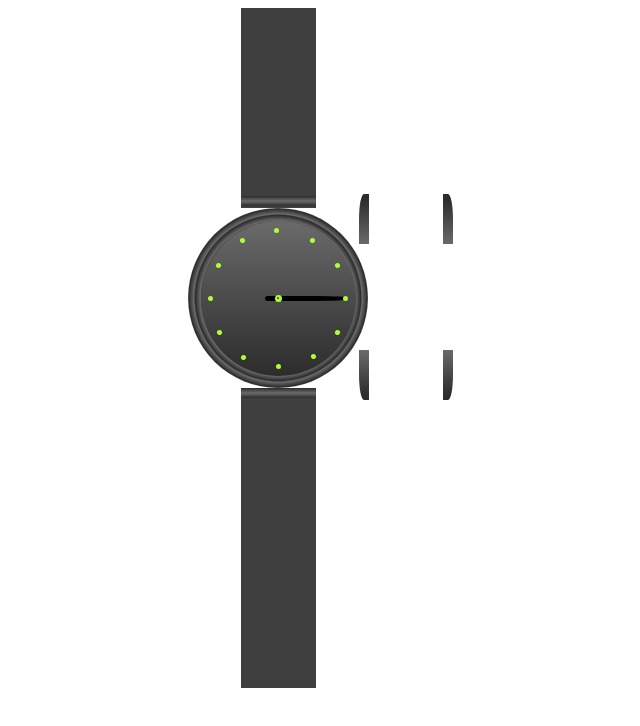
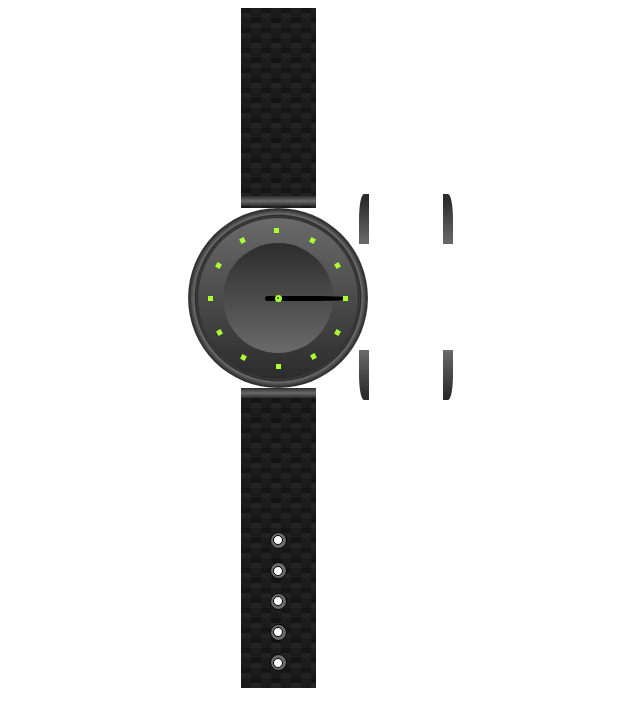
Before and after one commit to Estolano95/Watchs, a plain HTML site: page index.html in a window 1280 px wide. Shown: the whole page, without its empty margins (362-1002 px from the left). Drawn offline with Linux system fonts and the light colour scheme.

Commit message:
Update
Correct Dimensios for the watch body

```diff
--- a/index.html
+++ b/index.html
@@ -8,7 +8,7 @@
 
 <body>
     <div class="alignmentColumn">
-        <div class="watchBandTop">
+        <div class="watchBandTop band">
             <div class="watchBandHolderDimensions watchBandHolderTop"></div>
         </div>
         <div class="watchHolderDimensions watchHolderTopLeft"></div>
@@ -16,19 +16,24 @@
         <div class="watchBody">
             <div class="watchCenter alignment">
                 <div class="space alignment">
+                    <div class="watchCenterDetail alignment"></div>
                     <div class="minutePointer"></div>
                     <div class="hourPointer"></div>
                     <div class="center alignment"><div class="blackCenter"></div></div>
                     <!-- <div class="shiny alignment"></div> -->
+                    <!-- <div class="watchPointer1">XII</div> -->
                     <div class="watchPointersDimension watchPointer1"></div>
                     <div class="watchPointersDimension watchPointer2"></div>
                     <div class="watchPointersDimension watchPointer3"></div>
+                    <!-- <div class="watchPointer4">III</div> -->
                     <div class="watchPointersDimension watchPointer4"></div>
                     <div class="watchPointersDimension watchPointer5"></div>
                     <div class="watchPointersDimension watchPointer6"></div>
+                    <!-- <div class="watchPointer7">VI</div> -->
                     <div class="watchPointersDimension watchPointer7"></div>
                     <div class="watchPointersDimension watchPointer8"></div>
                     <div class="watchPointersDimension watchPointer9"></div>
+                    <!-- <div class="watchPointer10">IX</div> -->
                     <div class="watchPointersDimension watchPointer10"></div>
                     <div class="watchPointersDimension watchPointer11"></div>
                     <div class="watchPointersDimension watchPointer12"></div>
@@ -37,8 +42,25 @@
         </div>
         <div class="watchHolderDimensions watchHolderBottomLeft"></div>
         <div class="watchHolderDimensions watchHolderBottomRight"></div>
-        <div class="watchBandBottom">
+        <div class="watchBandBottom band">
             <div class="watchBandHolderDimensions watchBandHolderBottom"></div>
+            <div class="holesAlignmentColumn">
+                <div class="alignment watchBandHoleEdge">
+                    <div class="watchBandHole"></div>
+                </div>
+                <div class="alignment watchBandHoleEdge">
+                    <div class="watchBandHole"></div>
+                </div>
+                <div class="alignment watchBandHoleEdge">
+                    <div class="watchBandHole"></div>
+                </div>
+                <div class="alignment watchBandHoleEdge">
+                    <div class="watchBandHole"></div>
+                </div>
+                <div class="alignment watchBandHoleEdge">
+                    <div class="watchBandHole"></div>
+                </div>
+            </div>
         </div>
     </div>
 
--- a/style.css
+++ b/style.css
@@ -11,6 +11,18 @@
     justify-content: center;
     /* align-content: center; */
     align-items: center;
+}
+
+.holesAlignmentColumn {
+    display: flex;
+    flex-direction: column;
+    justify-content: space-evenly;
+    /* align-content: center; */
+    align-items: center;
+    height: 167px;
+    /* border: 2px solid blue; */
+    position: relative;
+    top: 40%;
 }
 
 .watchBody {
@@ -27,8 +39,8 @@
 
 .watchCenter {
     /* display: none; */
-    height: 160px;
-    width: 160px;
+    height: 170px;
+    width: 170px;
     /* background-color: #adff2f; */
     /* background-image: linear-gradient(#ccff33, #adff2f); */
     /* background-image: linear-gradient(150deg, rgba(173,255,47,0), rgba(173,255,47,1)); */
@@ -36,19 +48,33 @@
 }
 
 .space {
-    height: 155px;
-    width: 155px;
+    height: 160px;
+    width: 160px;
     border-radius: 50%;
+    border: 1px solid #2C2C2c;
     /* background-color: #2c2c2c; */
     background-image: linear-gradient(#6a6a6a, #2c2c2c);
     /* background-image: linear-gradient(150deg, rgba(44,44,44,0), rgba(44,44,44,1)); */
     /* background-color: #3f3f3f; */
+    /* background: radial-gradient(at right 48%,#6a6a6a,#2c2c2c,#6a6a6a),
+    radial-gradient(at left 48%,#6a6a6a,#2c2c2c,#6a6a6a); */
+
 }
+
+.watchCenterDetail {
+    width: 110px;
+    height: 110px;
+    background-color: red;
+    border-radius: 50%;
+    position: absolute;
+    background-image: linear-gradient(#2c2c2c, #6a6a6a);
+}
+
 
 .watchPointersDimension {
     height: 5px;
     width: 5px;
-    border-radius: 50%;
+    /* border-radius: 50%; */
     background-color: #adff2f;
     position: absolute;
     /* margin-top: 10px; */
@@ -61,6 +87,9 @@
     margin-bottom: 0 !important;
     margin-bottom: 125px;
     transform: rotate(30deg);
+    /* color: #adff2f;
+    font-weight: bold;
+    text-shadow: 1px 1px 2px black, 0 0 1em blue, 0 0 0.2em blue; */
 }
 
 .watchPointer2 {
@@ -145,7 +174,7 @@
     position: absolute;
 }
 
-.blackCenter{
+.blackCenter {
     height: 2px;
     width: 2px;
     border-radius: 50%;
@@ -176,7 +205,7 @@
     filter: opacity(24%);
 }
 
-.minutePointer{
+.minutePointer {
     position: absolute;
     left: 49%;
     height: 5px;
@@ -185,12 +214,12 @@
     border-radius: 5px 75% 75% 5px;
 }
 
-.houtrPointer{
+.hourPointer {
     position: absolute;
     background-color: red;
 }
 
-.watchHolderDimensions{
+.watchHolderDimensions {
     height: 50px;
     width: 10px;
     /* background-color: #2c2c2c; */
@@ -199,40 +228,40 @@
     z-index: -1;
 }
 
-.watchHolderTopLeft{
+.watchHolderTopLeft {
     top: 194px;
     left: 721px;
     border-radius: 50% 0 0 0;
     background-image: linear-gradient(#2c2c2c 10%, #6a6a6a);
 }
 
-.watchHolderTopRight{
+.watchHolderTopRight {
     top: 194px;
     left: 805px;
     border-radius: 0 50% 0 0;
     background-image: linear-gradient(#2c2c2c 10%, #6a6a6a);
 }
 
-.watchHolderBottomLeft{
+.watchHolderBottomLeft {
     top: 350px;
     left: 721px;
     border-radius: 0 0 0 50%;
 }
 
-.watchHolderBottomRight{
+.watchHolderBottomRight {
     top: 350px;
     left: 805px;
     border-radius: 0 0 50% 0;
 }
 
-.watchBandHolderDimensions{
+.watchBandHolderDimensions {
     height: 10px;
     width: 75px;
     /* background-color: red; */
     background-image: repeating-linear-gradient(#2c2c2c, #6a6a6a, #2c2c2c);
 }
 
-.watchBandHolderTop{
+.watchBandHolderTop {
     position: relative;
     top: 94%;
 }
@@ -240,3 +269,35 @@
 /* .watchBandHolderBottom{
     background-color: red;
 } */
+
+.watchBandHoleEdge {
+    height: 15px;
+    width: 15px;
+    border-radius: 50%;
+    /* background-image: repeating-radial-gradient(#2c2c2c 25%, #6a6a6a 64%, #2c2c2c 9%); */
+    background-color: #6a6a6a;
+    border: 1px solid black;
+}
+
+.watchBandHole {
+    height: 8px;
+    width: 8px;
+    border-radius: 50%;
+    background-color: white;
+    /* border: 1px solid #6a6a6a; */
+    border: 1px solid black;
+}
+
+.band {
+    background: linear-gradient(27deg, #151515 5px, transparent 5px) 0 5px,
+        linear-gradient(207deg, #151515 5px, transparent 5px) 10px 0px,
+        linear-gradient(27deg, #222 5px, transparent 5px) 0px 10px,
+        linear-gradient(207deg, #222 5px, transparent 5px) 10px 5px,
+        linear-gradient(90deg, #1b1b1b 10px, transparent 10px),
+        linear-gradient(#1d1d1d 25%, #1a1a1a 25%, #1a1a1a 50%, transparent 50%, transparent 75%, #242424 75%, #242424);
+    background-color: #131313;
+    background-size: 20px 20px;
+    /* width: 87px;
+    height: 600px;
+    position: absolute; */
+}
```
Also changed, not shown: pontinhos.jpg (added), pontinhos2.png (added).
